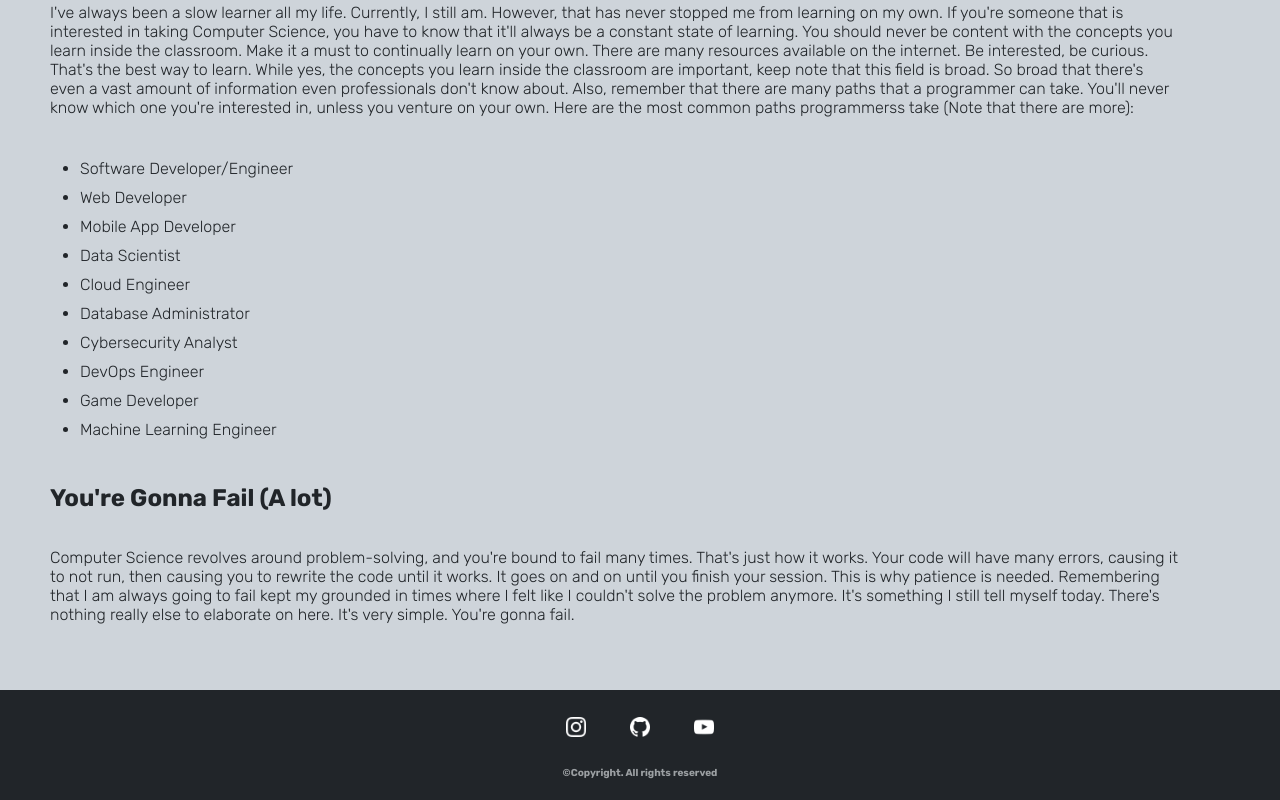
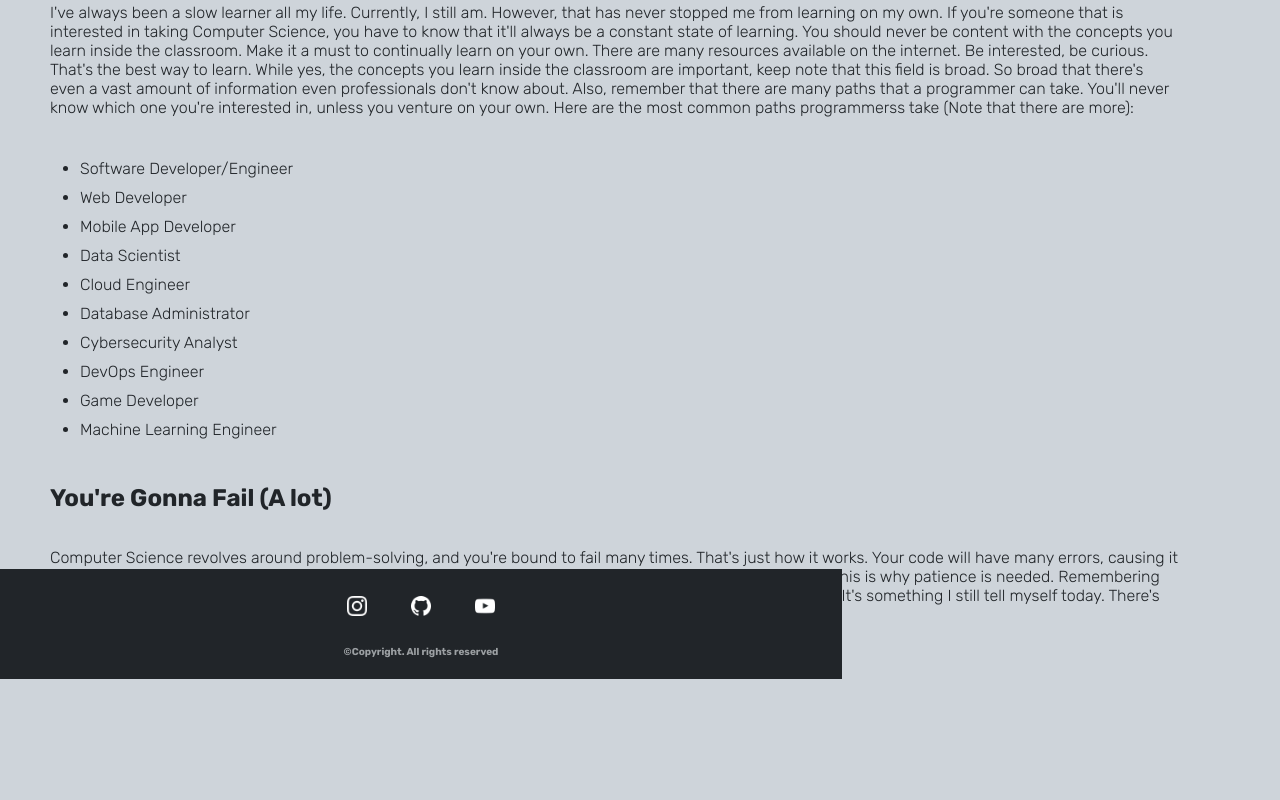
Before and after one commit to ArenCruz/Blog-Website, a plain HTML site: page article.html in a window 1280 px wide. Shown: the part 1731-2531 px from the top of the page. After the commit the page ends 2410 px from the top, so only its background shows below. Drawn offline with Linux system fonts and the light colour scheme.

Commit message:
Updated styles.css to fix footer issue

```diff
--- a/styles.css
+++ b/styles.css
@@ -312,11 +312,19 @@ a{
 footer{
     background-color: #212529;
     margin-top: 70px;
-    height: 20%;
+    height: 110px;
     display: flex;
     justify-content: center;
     flex-direction: column;
     align-items: center;
+    position: absolute;
+    top: 500px;
+    width: 842px;
+}
+.articleFooter{
+    background-color: #212529;
+    height: 110px;
+    top: 2230px;
 }
 .socials{
     display: inline;
@@ -324,12 +332,7 @@ footer{
     height: 20%;
     width: 100%;
 }
-.articleFooter{
 
-    margin-top: 40px;
-    height: 70px;
-    padding: 20px;
-}
 
 .icon{
     height: 20px;
```
